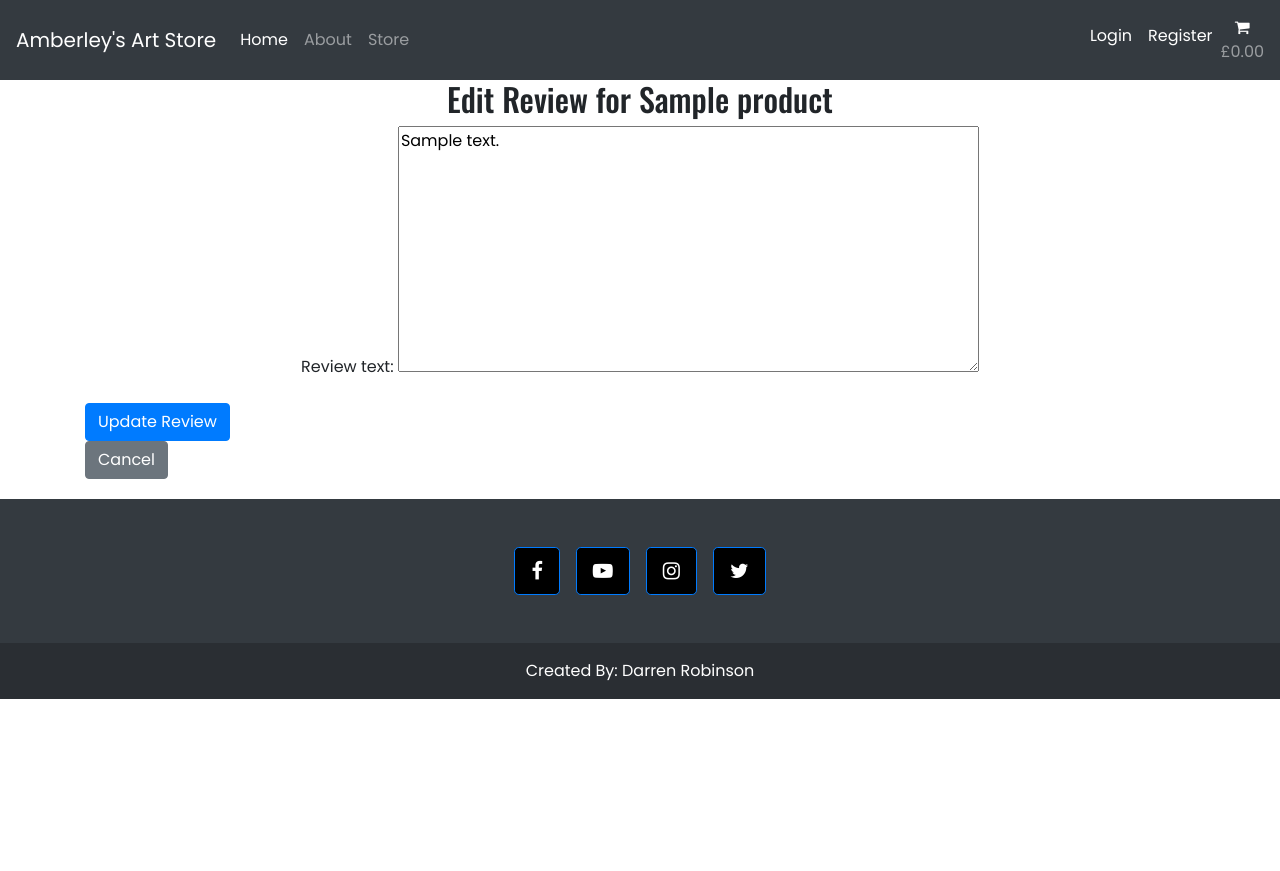
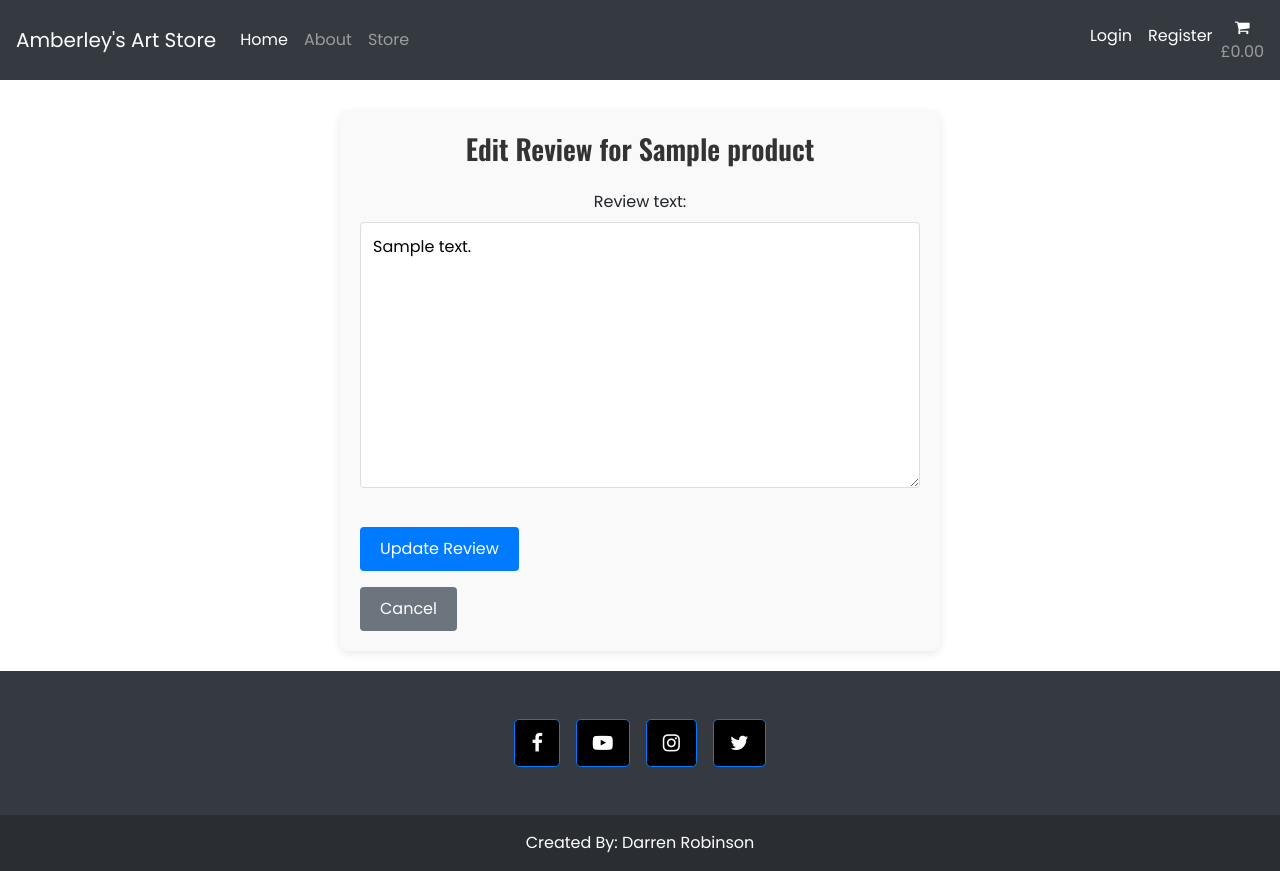
Before and after one commit to darrenrob25/AmberleyArtStore, a Django app: page /products/review/edit/1/ in a window 1280 px wide. Before the commit the page ends 699 px from the top, so only its background shows below. Run offline with Django 3.2, Linux system fonts and the light colour scheme; tables that the repository leaves empty hold one stand-in row (values such as "Sample post"); parts of the project's set-up code (start-up, migrations or seed data) failed here and were passed over.

Commit message:
add: Styling to edit reviews

```diff
--- a/products/templates/products/edit_review.html
+++ b/products/templates/products/edit_review.html
@@ -2,13 +2,13 @@
 {% load static %}
 
 {% block content %}
-<div class="container">
-    <h2>Edit Review for {{ product.name }}</h2>
-    <form method="POST">
+<div class="edit-review-container">
+    <h2 class="edit-review-heading">Edit Review for {{ product.name }}</h2>
+    <form method="POST" class="edit-review-form">
         {% csrf_token %}
         {{ form.as_p }}
-        <button type="submit" class="btn btn-primary">Update Review</button>
+        <button type="submit" class="btn btn-update-review">Update Review</button>
+        <a href="{% url 'product_detail' product.id %}" class="btn btn-cancel-review">Cancel</a>
     </form>
-    <a href="{% url 'product_detail' product.id %}" class="btn btn-secondary">Cancel</a>
 </div>
 {% endblock %}
--- a/static/css/base.css
+++ b/static/css/base.css
@@ -197,3 +197,91 @@ p{
 footer {
     margin-top:20px;
 }
+
+.edit-review-container {
+    margin-top: 2rem;
+    padding: 20px;
+    background-color: #f9f9f9;
+    border-radius: 8px;
+    box-shadow: 0 2px 10px rgba(0, 0, 0, 0.1);
+    max-width: 600px;
+    margin-left: auto;
+    margin-right: auto;
+}
+
+.edit-review-heading {
+    font-size: 1.75rem;
+    font-weight: 600;
+    margin-bottom: 1.5rem;
+    text-align: center;
+    color: #333;
+}
+
+.edit-review-form {
+    display: flex;
+    flex-direction: column;
+}
+
+.edit-review-form .form-group {
+    margin-bottom: 1rem;
+}
+
+.edit-review-form input,
+.edit-review-form textarea {
+    width: 100%;
+    padding: 12px;
+    border-radius: 4px;
+    border: 1px solid #ddd;
+    transition: border-color 0.3s ease;
+}
+
+.edit-review-form input:focus,
+.edit-review-form textarea:focus {
+    border-color: #007bff;
+    outline: none;
+    box-shadow: 0 0 8px rgba(0, 123, 255, 0.2);
+}
+
+.btn-update-review {
+    background-color: #007bff;
+    color: white;
+    padding: 10px 20px;
+    border-radius: 4px;
+    border: none;
+    font-size: 1rem;
+    cursor: pointer;
+    transition: background-color 0.3s ease;
+    margin-top: 1rem;
+    align-self: flex-start;
+}
+
+.btn-update-review:hover {
+    background-color: #0056b3;
+}
+
+.btn-update-review:active {
+    background-color: #00408a;
+}
+
+.btn-cancel-review {
+    background-color: #6c757d;
+    color: white;
+    padding: 10px 20px;
+    border-radius: 4px;
+    border: none;
+    font-size: 1rem;
+    cursor: pointer;
+    transition: background-color 0.3s ease;
+    margin-top: 1rem;
+    align-self: flex-start;
+    text-decoration: none;
+    display: inline-block;
+}
+
+.btn-cancel-review:hover {
+    background-color: #5a6268;
+}
+
+.btn-cancel-review:active {
+    background-color: #4e555b;
+}
```
